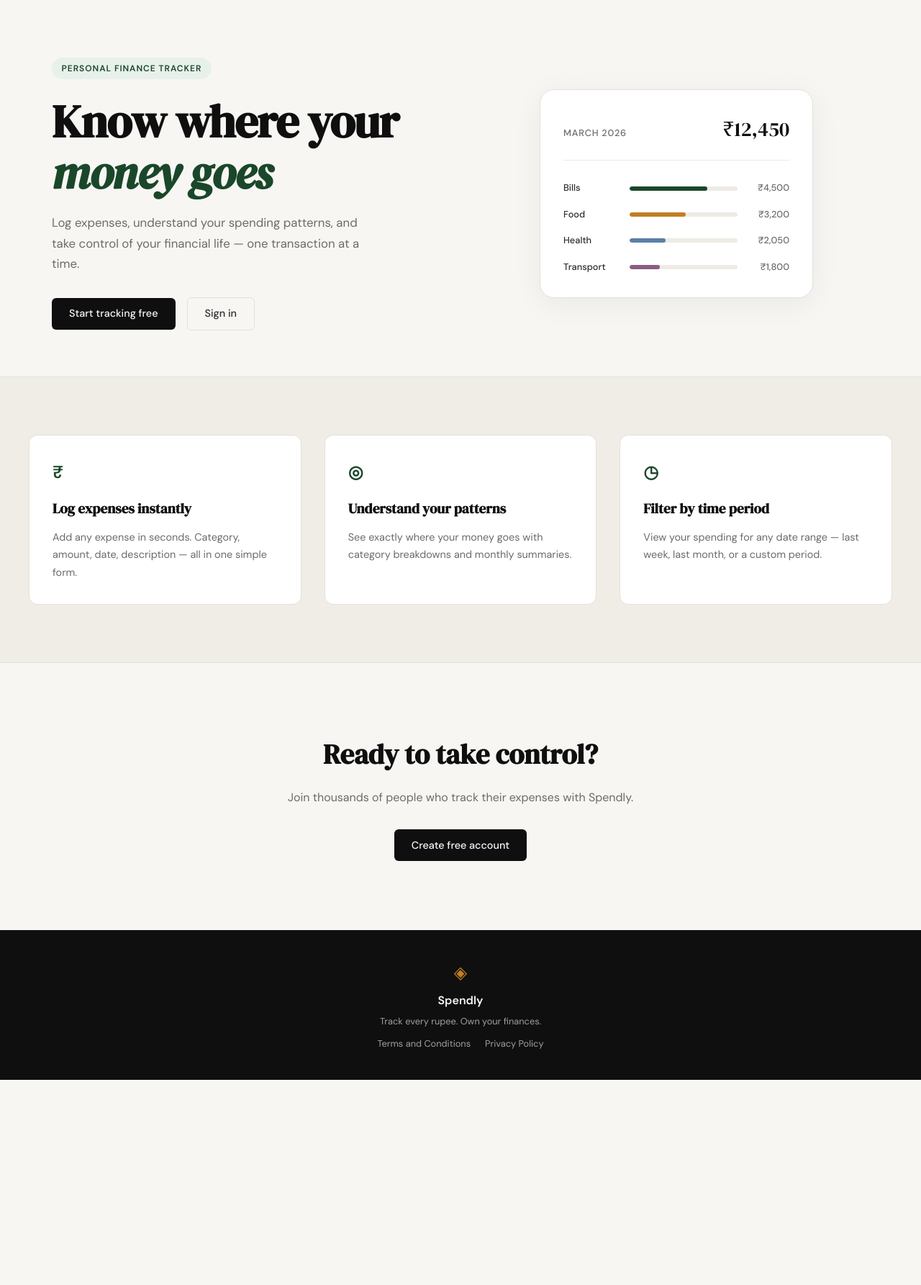
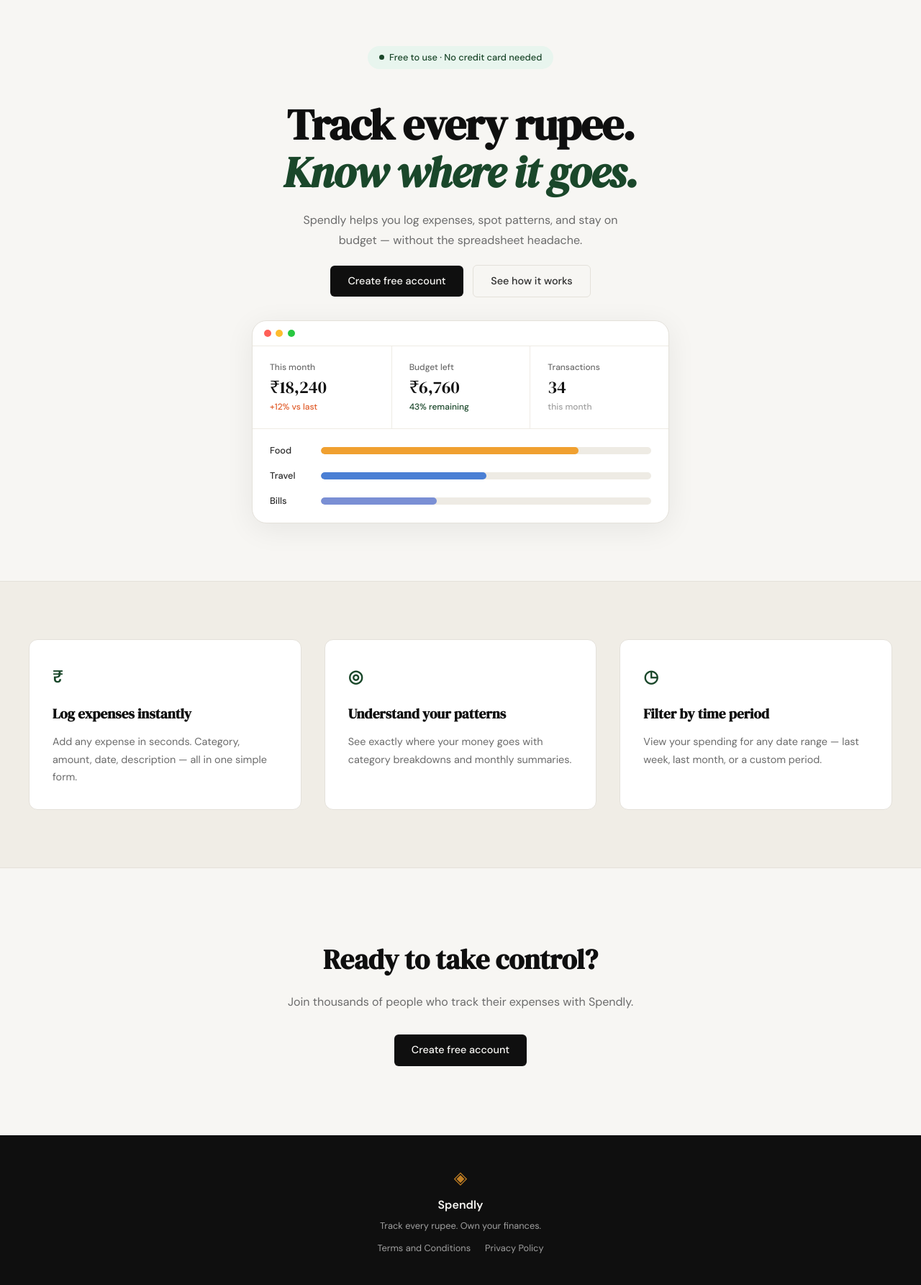
Before and after one commit to sifat-lab/claude_campusX, a Flask app: page / in a window 1280 px wide. Shown: the part 61-1846 px from the top of the page at 72% size. Before the commit the page ends 1561 px from the top, so only its background shows below. Run offline with Flask 3, Linux system fonts and the light colour scheme.

Commit message:
landing: add hero redesign, video modal, and privacy policy page

```diff
--- /dev/null
+++ b/expense-tracker/static/css/landing.css
@@ -0,0 +1,258 @@
+/* ------------------------------------------------------------------ */
+/* Hero — centered single-column layout                                */
+/* ------------------------------------------------------------------ */
+
+.hero {
+    display: flex;
+    flex-direction: column;
+    align-items: center;
+    text-align: center;
+    padding: 4rem 2rem 5rem;
+    max-width: 700px;
+    margin: 0 auto;
+    gap: 2rem;
+}
+
+.hero-text {
+    display: flex;
+    flex-direction: column;
+    align-items: center;
+    gap: 1.25rem;
+}
+
+.hero-badge {
+    display: inline-flex;
+    align-items: center;
+    gap: 0.45rem;
+    background: #e8f5ee;
+    color: var(--accent);
+    font-size: 0.8rem;
+    font-weight: 500;
+    padding: 0.35rem 1rem;
+    border-radius: 999px;
+    letter-spacing: 0;
+    text-transform: none;
+}
+
+.hero-badge-dot {
+    width: 7px;
+    height: 7px;
+    border-radius: 50%;
+    background: var(--accent);
+    flex-shrink: 0;
+}
+
+.hero-title {
+    font-family: var(--font-display);
+    font-size: clamp(2.5rem, 5vw, 3.75rem);
+    line-height: 1.1;
+    letter-spacing: -0.02em;
+    color: var(--ink);
+    margin: 0;
+}
+
+.hero-title em {
+    font-style: italic;
+    color: var(--accent);
+    display: block;
+}
+
+.hero-subtitle {
+    font-size: 1rem;
+    color: var(--ink-muted);
+    line-height: 1.75;
+    max-width: 460px;
+    margin: 0;
+}
+
+.hero-actions {
+    display: flex;
+    gap: 0.85rem;
+    justify-content: center;
+    flex-wrap: wrap;
+}
+
+/* ------------------------------------------------------------------ */
+/* Dashboard mock card                                                 */
+/* ------------------------------------------------------------------ */
+
+.hero-visual {
+    width: 100%;
+    max-width: 580px;
+    justify-content: center;
+    display: flex;
+}
+
+.mock-dashboard {
+    width: 100%;
+    background: var(--paper-card);
+    border: 1px solid var(--border);
+    border-radius: var(--radius-lg);
+    overflow: hidden;
+    box-shadow: 0 8px 40px rgba(0, 0, 0, 0.07);
+}
+
+.mock-window-bar {
+    display: flex;
+    gap: 0.4rem;
+    align-items: center;
+    padding: 0.75rem 1rem;
+    border-bottom: 1px solid var(--border-soft);
+}
+
+.mock-dot {
+    width: 10px;
+    height: 10px;
+    border-radius: 50%;
+}
+
+.mock-dot.red    { background: #ff5f57; }
+.mock-dot.yellow { background: #febc2e; }
+.mock-dot.green  { background: #28c840; }
+
+.mock-stats-row {
+    display: grid;
+    grid-template-columns: repeat(3, 1fr);
+    border-bottom: 1px solid var(--border-soft);
+}
+
+.mock-stat {
+    padding: 1.25rem 1.5rem;
+    display: flex;
+    flex-direction: column;
+    gap: 0.2rem;
+    text-align: left;
+}
+
+.mock-stat + .mock-stat {
+    border-left: 1px solid var(--border-soft);
+}
+
+.mock-stat-label {
+    font-size: 0.75rem;
+    color: var(--ink-muted);
+    font-weight: 500;
+}
+
+.mock-stat-value {
+    font-family: var(--font-display);
+    font-size: 1.5rem;
+    color: var(--ink);
+    line-height: 1.2;
+}
+
+.mock-stat-tag {
+    font-size: 0.75rem;
+    font-weight: 500;
+}
+
+.mock-stat-tag.negative { color: #e05c2a; }
+.mock-stat-tag.positive { color: var(--accent); }
+.mock-stat-tag.muted    { color: var(--ink-faint); }
+
+.mock-hbars {
+    padding: 1.25rem 1.5rem;
+    display: flex;
+    flex-direction: column;
+    gap: 0.9rem;
+}
+
+.mock-hbar-row {
+    display: grid;
+    grid-template-columns: 55px 1fr;
+    align-items: center;
+    gap: 1rem;
+}
+
+.mock-hbar-label {
+    font-size: 0.8rem;
+    color: var(--ink-soft);
+    font-weight: 500;
+    text-align: left;
+}
+
+.mock-hbar-track {
+    height: 10px;
+    background: var(--border-soft);
+    border-radius: 999px;
+    overflow: hidden;
+}
+
+.mock-hbar {
+    height: 100%;
+    border-radius: 999px;
+}
+
+/* ------------------------------------------------------------------ */
+/* Video modal                                                         */
+/* ------------------------------------------------------------------ */
+
+.hiw-overlay {
+    display: none;
+    position: fixed;
+    inset: 0;
+    background: rgba(0, 0, 0, 0.78);
+    z-index: 500;
+    align-items: center;
+    justify-content: center;
+    padding: 1.5rem;
+}
+
+.hiw-overlay.is-open {
+    display: flex;
+}
+
+.hiw-container {
+    position: relative;
+    width: 100%;
+    max-width: 820px;
+    border-radius: var(--radius-lg);
+    box-shadow: 0 24px 80px rgba(0, 0, 0, 0.5);
+    background: #000;
+}
+
+.hiw-close {
+    position: absolute;
+    top: 0.65rem;
+    right: 0.65rem;
+    z-index: 10;
+    width: 34px;
+    height: 34px;
+    border-radius: 50%;
+    border: none;
+    background: rgba(0, 0, 0, 0.55);
+    color: #fff;
+    font-size: 1.3rem;
+    line-height: 1;
+    cursor: pointer;
+    display: flex;
+    align-items: center;
+    justify-content: center;
+    transition: background 0.2s;
+}
+
+.hiw-close:hover { background: rgba(0, 0, 0, 0.85); }
+
+.hiw-video-wrap {
+    aspect-ratio: 16 / 9;
+    width: 100%;
+    border-radius: var(--radius-lg);
+    overflow: hidden;
+}
+
+.hiw-video-wrap iframe {
+    width: 100%;
+    height: 100%;
+    display: block;
+    border: none;
+}
+
+/* ------------------------------------------------------------------ */
+/* Responsive                                                          */
+/* ------------------------------------------------------------------ */
+
+@media (max-width: 600px) {
+    .hero { padding: 3rem 1rem 3rem; }
+    .mock-stat { padding: 1rem; }
+    .mock-stat-value { font-size: 1.2rem; }
+}
--- a/expense-tracker/templates/landing.html
+++ b/expense-tracker/templates/landing.html
@@ -2,59 +2,67 @@
 
 {% block title %}Spendly — Track Every Rupee{% endblock %}
 
+{% block head %}
+<link rel="stylesheet" href="{{ url_for('static', filename='css/landing.css') }}">
+{% endblock %}
+
 {% block content %}
 
 <section class="hero">
-    <div class="hero-inner">
-        <div class="hero-badge">Personal Finance Tracker</div>
+    <div class="hero-text">
+        <div class="hero-badge">
+            <span class="hero-badge-dot"></span>
+            Free to use · No credit card needed
+        </div>
         <h1 class="hero-title">
-            Know where your<br>
-            <em>money goes</em>
+            Track every rupee.<br>
+            <em>Know where it goes.</em>
         </h1>
         <p class="hero-subtitle">
-            Log expenses, understand your spending patterns,
-            and take control of your financial life —
-            one transaction at a time.
+            Spendly helps you log expenses, spot patterns, and stay
+            on budget — without the spreadsheet headache.
         </p>
         <div class="hero-actions">
-            <a href="{{ url_for('register') }}" class="btn-primary">Start tracking free</a>
-            <a href="{{ url_for('login') }}" class="btn-ghost">Sign in</a>
+            <a href="{{ url_for('register') }}" class="btn-primary">Create free account</a>
+            <a href="#" id="see-how-btn" class="btn-ghost">See how it works</a>
         </div>
     </div>
     <div class="hero-visual">
-        <div class="mock-card">
-            <div class="mock-card-header">
-                <span class="mock-label">March 2026</span>
-                <span class="mock-total">₹12,450</span>
+        <div class="mock-dashboard">
+            <div class="mock-window-bar">
+                <span class="mock-dot red"></span>
+                <span class="mock-dot yellow"></span>
+                <span class="mock-dot green"></span>
             </div>
-            <div class="mock-bars">
-                <div class="mock-bar-row">
-                    <span class="mock-cat">Bills</span>
-                    <div class="mock-bar-track">
-                        <div class="mock-bar" style="width: 72%"></div>
-                    </div>
-                    <span class="mock-amt">₹4,500</span>
+            <div class="mock-stats-row">
+                <div class="mock-stat">
+                    <span class="mock-stat-label">This month</span>
+                    <span class="mock-stat-value">₹18,240</span>
+                    <span class="mock-stat-tag negative">+12% vs last</span>
                 </div>
-                <div class="mock-bar-row">
-                    <span class="mock-cat">Food</span>
-                    <div class="mock-bar-track">
-                        <div class="mock-bar mock-bar-2" style="width: 52%"></div>
-                    </div>
-                    <span class="mock-amt">₹3,200</span>
+                <div class="mock-stat">
+                    <span class="mock-stat-label">Budget left</span>
+                    <span class="mock-stat-value">₹6,760</span>
+                    <span class="mock-stat-tag positive">43% remaining</span>
                 </div>
-                <div class="mock-bar-row">
-                    <span class="mock-cat">Health</span>
-                    <div class="mock-bar-track">
-                        <div class="mock-bar mock-bar-3" style="width: 33%"></div>
-                    </div>
-                    <span class="mock-amt">₹2,050</span>
+                <div class="mock-stat">
+                    <span class="mock-stat-label">Transactions</span>
+                    <span class="mock-stat-value">34</span>
+                    <span class="mock-stat-tag muted">this month</span>
                 </div>
-                <div class="mock-bar-row">
-                    <span class="mock-cat">Transport</span>
-                    <div class="mock-bar-track">
-                        <div class="mock-bar mock-bar-4" style="width: 28%"></div>
-                    </div>
-                    <span class="mock-amt">₹1,800</span>
+            </div>
+            <div class="mock-hbars">
+                <div class="mock-hbar-row">
+                    <span class="mock-hbar-label">Food</span>
+                    <div class="mock-hbar-track"><div class="mock-hbar" style="width:78%;background:#f0a030;"></div></div>
+                </div>
+                <div class="mock-hbar-row">
+                    <span class="mock-hbar-label">Travel</span>
+                    <div class="mock-hbar-track"><div class="mock-hbar" style="width:50%;background:#4a7fd4;"></div></div>
+                </div>
+                <div class="mock-hbar-row">
+                    <span class="mock-hbar-label">Bills</span>
+                    <div class="mock-hbar-track"><div class="mock-hbar" style="width:35%;background:#7a8fd4;"></div></div>
                 </div>
             </div>
         </div>
@@ -89,4 +97,61 @@
     </div>
 </section>
 
+<!-- Video modal -->
+<div id="hiw-modal" class="hiw-overlay" aria-hidden="true" role="dialog" aria-modal="true">
+    <div class="hiw-container">
+        <button id="hiw-close" class="hiw-close" aria-label="Close">&times;</button>
+        <div class="hiw-video-wrap">
+            <iframe
+                id="hiw-iframe"
+                src=""
+                data-src="https://www.youtube.com/embed/dQw4w9WgXcQ?autoplay=1&rel=0"
+                title="See how Spendly works"
+                frameborder="0"
+                allow="accelerometer; autoplay; clipboard-write; encrypted-media; gyroscope; picture-in-picture; fullscreen"
+                allowfullscreen>
+            </iframe>
+        </div>
+    </div>
+</div>
+
 {% endblock %}
+
+{% block scripts %}
+<script>
+(function () {
+    var modal    = document.getElementById('hiw-modal');
+    var iframe   = document.getElementById('hiw-iframe');
+    var openBtn  = document.getElementById('see-how-btn');
+    var closeBtn = document.getElementById('hiw-close');
+
+    function openModal(e) {
+        e.preventDefault();
+        iframe.src = iframe.dataset.src;
+        modal.setAttribute('aria-hidden', 'false');
+        modal.classList.add('is-open');
+        document.body.style.overflow = 'hidden';
+        closeBtn.focus();
+    }
+
+    function closeModal() {
+        iframe.src = '';
+        modal.setAttribute('aria-hidden', 'true');
+        modal.classList.remove('is-open');
+        document.body.style.overflow = '';
+        openBtn.focus();
+    }
+
+    openBtn.addEventListener('click', openModal);
+    closeBtn.addEventListener('click', closeModal);
+
+    modal.addEventListener('click', function (e) {
+        if (e.target === modal) closeModal();
+    });
+
+    document.addEventListener('keydown', function (e) {
+        if (e.key === 'Escape' && modal.classList.contains('is-open')) closeModal();
+    });
+}());
+</script>
+{% endblock %}
```
